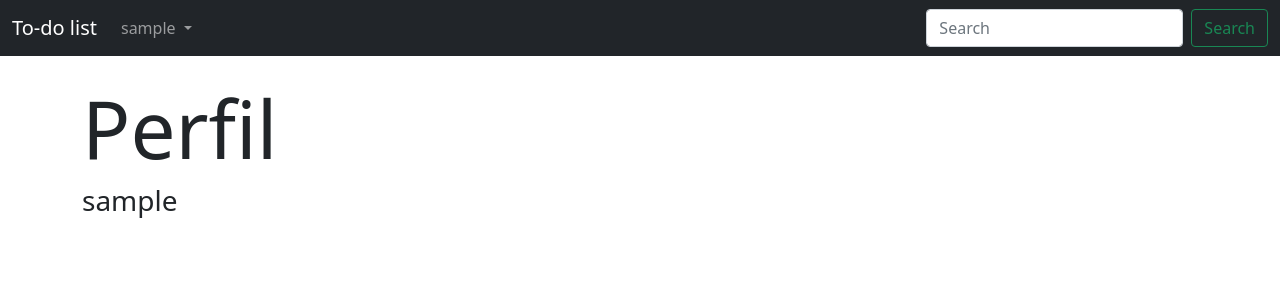
After one commit to BrunoVieira003/todo_list, a Flask app: page /user/profile in a window 1280 px wide. The commit adds this page. Shown: the top 300 px of the page. Run offline with Flask 2, Linux system fonts and the light colour scheme; the visitor is signed in with stand-in values (Sample User, id 1); data comes from the database, SQL or seed files in the repository.

Commit message:
Adiciona página Perfil
Essa página irá mostrar informações sobre o
usuário logado e disponibilizar ações relacionadas
a sua conta

```diff
--- a/app.py
+++ b/app.py
@@ -115,6 +115,11 @@ def logout():
     logout_user()
     return redirect(url_for('index'))
 
+@app.route("/user/profile")
+@login_required
+def profile():
+    return render_template("profile.html")
+
 @app.route("/task/new", methods=["GET", "POST"])
 @login_required
 def new_task():
--- a/templates/navbar.html
+++ b/templates/navbar.html
@@ -19,6 +19,7 @@
                   {{ current_user.username }}
                 </a>
                 <ul class="dropdown-menu" aria-labelledby="navbarDropdown">
+                  <li><a class="dropdown-item" href="{{ url_for('profile') }}">Perfil</a></li>
                   <li><a class="dropdown-item" href="{{ url_for('logout') }}">Sair</a></li>
                 </ul>
               </li>
--- /dev/null
+++ b/templates/profile.html
@@ -0,0 +1,6 @@
+{% extends 'base.html' %}
+
+{% block content %}
+    <h1 class="display-1">Perfil</h1>
+    <h3>{{ current_user.username }}</h3>
+{% endblock %}
```
